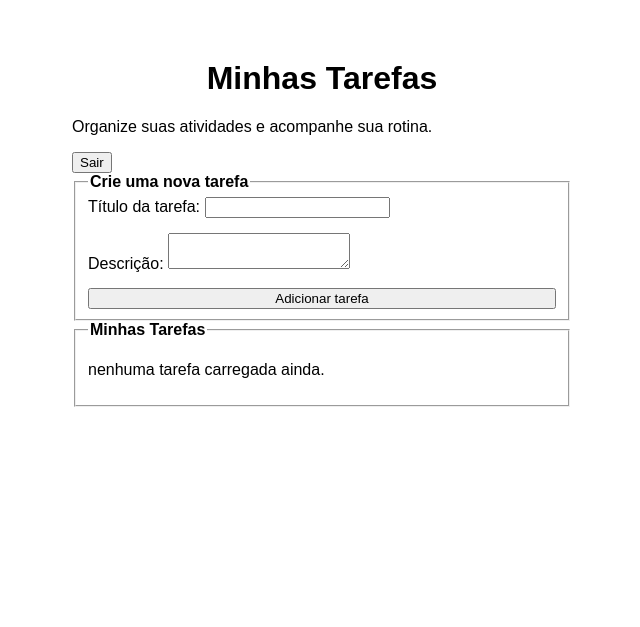
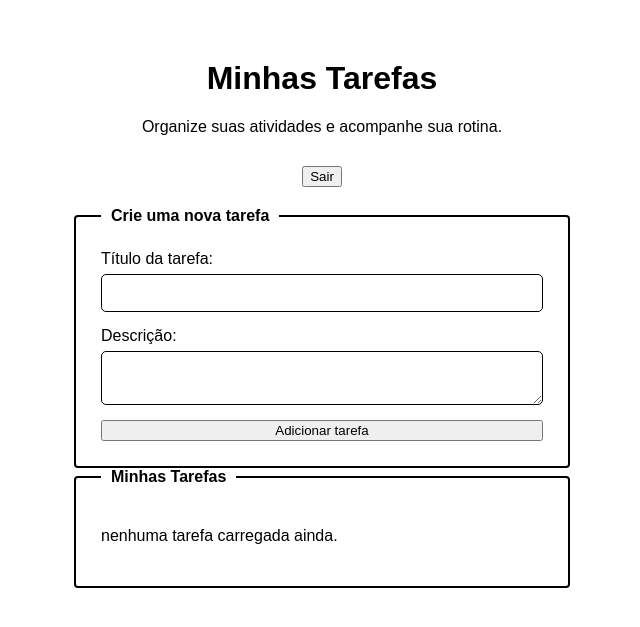
Before and after one commit to bruunovsanttos/APIToDoList, a Flask app: page /dashboard in a window 1280 px wide. Shown: the top 627 px of the page, without its empty margins (318-958 px from the left). Run offline with Flask 3, Linux system fonts and the light colour scheme.

Commit message:
adicionando estilo com fieldset, legend, div, inputs e textarea, botoes, links, e rodape

```diff
--- a/app/static/css/style.css
+++ b/app/static/css/style.css
@@ -17,10 +17,6 @@ h1, h2 {
 #subtitulo {
     text-align: center;
     margin-bottom: 30px;
-}form {
-    display: flex;
-    flex-direction: column;
-    gap: 15px;
 }
 
 form {
@@ -28,3 +24,67 @@ form {
     flex-direction: column;
     gap: 15px;
 }
+
+fieldset {
+    border: 2px solid black;
+    border-radius: 4px;
+    padding: 25px;
+}
+
+legend {
+    padding: 0 10px;
+    font-weight: bold;
+}
+
+div {
+    display: flex;
+    flex-direction: column;
+    gap: 6px;
+}
+
+input, textarea {
+    padding: 10px;
+    border: 1px solid;
+    border-radius: 5px;
+    font-size: 14px;
+}
+
+#logout{
+    display: block;
+    margin: 20px auto;
+}
+
+button:hover {
+    background-color: black;
+    color: white;
+}
+
+a {
+    color: black;
+    text-decoration: none;
+}
+
+a:hover {
+    color: palegreen;
+}
+
+#cadastro, main > div:last-child {
+    text-align: center;
+    margin-top: 20px;
+}
+
+footer {
+    color: black;
+    display: flex;
+    justify-content: center;
+    margin-top: 30px;
+}
+footer a {
+    color: black;
+    margin-left: 5px;
+}
+
+footer p {
+    margin: 2px;
+    text-align: center;
+}
--- a/app/templates/dashboard.html
+++ b/app/templates/dashboard.html
@@ -10,7 +10,7 @@
     <main>
         <header>
             <h1>Minhas Tarefas</h1>
-            <p>Organize suas atividades e acompanhe sua rotina.</p>
+            <p id="subtitulo">Organize suas atividades e acompanhe sua rotina.</p>
             <button type="button" id="logout">Sair</button>
         </header>
 
```
